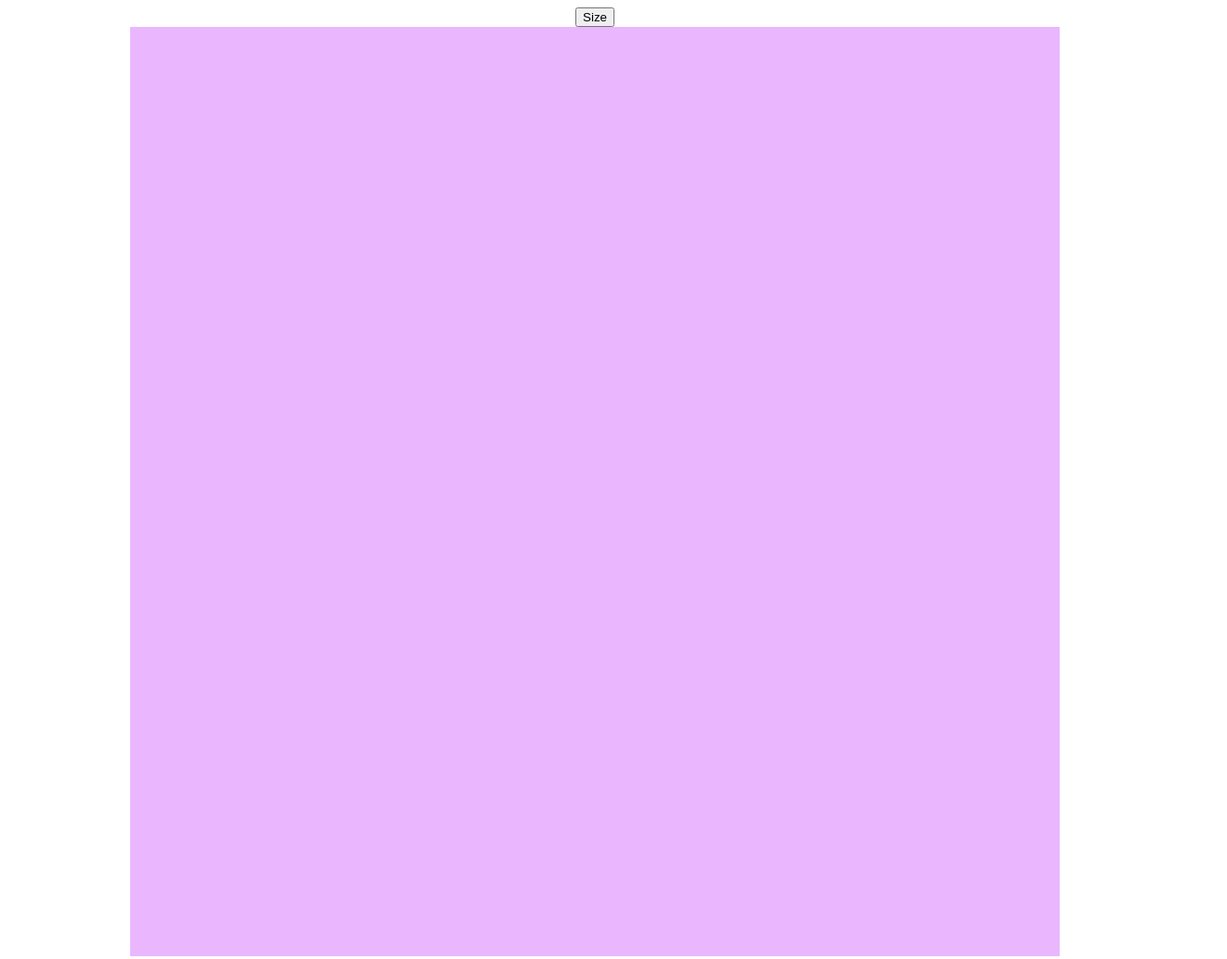
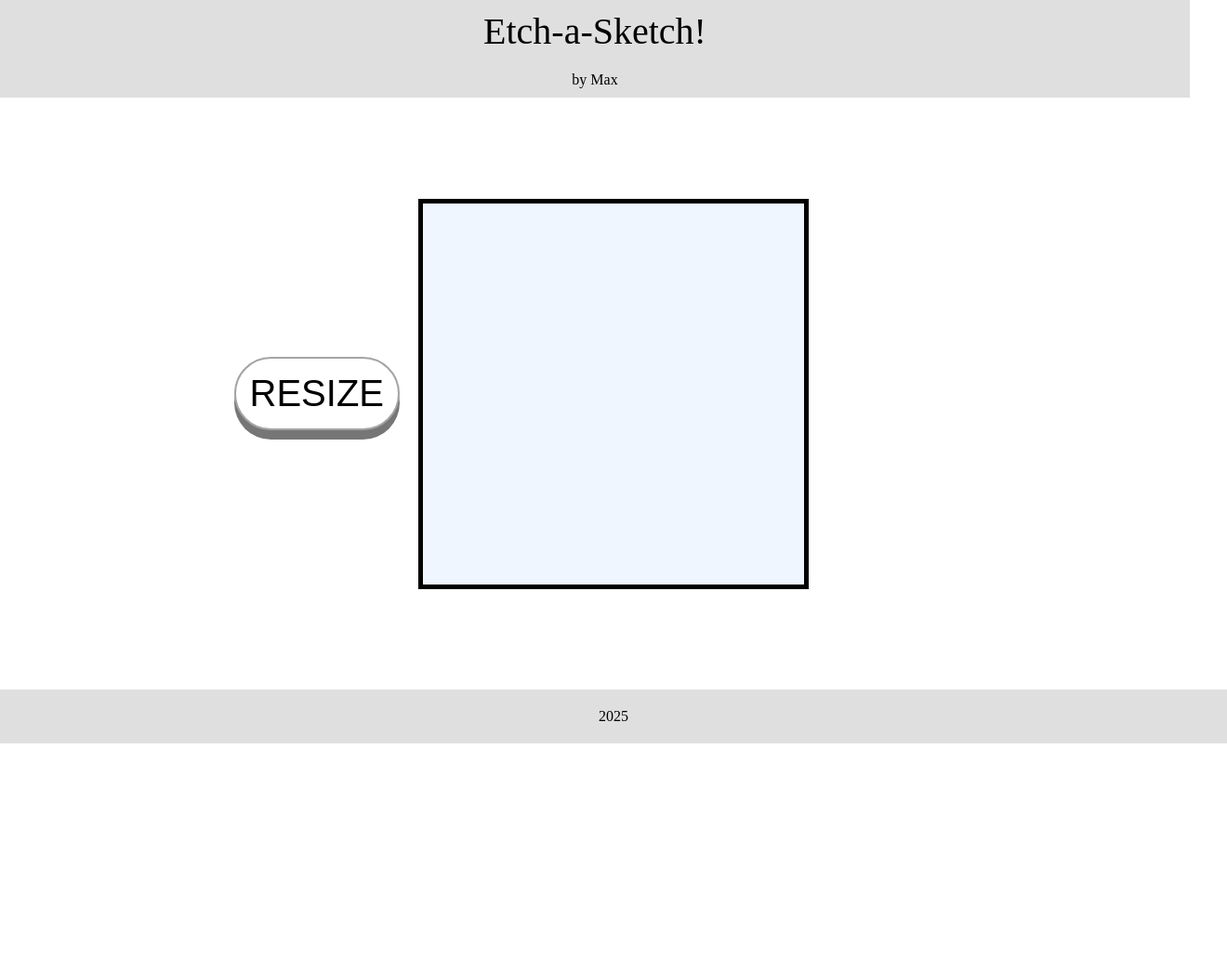
Before and after one commit to MAXIMIES/etch-a-sketch, a plain HTML site: page index.html in a window 1280 px wide. Shown: the whole page at 93% size, 1320 px wide, since content can reach past the window. After the commit the page ends 800 px from the top, so only its background shows below. Drawn offline with Linux system fonts and the light colour scheme.

Commit message:
Add scaling, rework UI
Used an additional box in the container-div to
center the grid with the RESIZE-button to its left
side. Added a little feedback to the button being
pressed, with CSS.

```diff
--- a/index.html
+++ b/index.html
@@ -8,9 +8,19 @@
 
 </head>
 <body>
-    <button id="sizebutton">Size</button>
-    <div id="square-cont">
+    <header>
+        <p id="title">Etch-a-Sketch!</p>
+        <p id="name">by Max</p>
+    </header>
+    <div id="container">
+        <div id="button-container">
+            <button id="sizebutton">RESIZE</button>
+        </div>
+        <div id="square-cont">
+        </div>
+        <div id="sidepanel"></div>
     </div>
+    <footer>2025</footer>
     <script src="javascript.js"></script>
 </body>
 </html>
--- a/javascript.js
+++ b/javascript.js
@@ -21,7 +21,21 @@ function divMaker(parent, number){
 
 divMaker(squareContainer, 16);
 
+sizeButton.addEventListener("mousedown",() =>{
+    sizeButton.className = "clicked";
+    let rect = sizeButton.getBoundingClientRect;
+    console.log(sizeButton.style.top);
+    sizeButton.style.top = rect.top - 8 + "px";
+    console.log(sizeButton.style.top);
+});
+sizeButton.addEventListener("mouseup",() => {
+    sizeButton.classList.remove("clicked");
+    let rect = sizeButton.getBoundingClientRect;
+    sizeButton.style.top = rect.top + 8 + "px";
+});
+
 sizeButton.addEventListener("click", () => {
+
    let promptNumber = window.prompt("enter size by amount of squares per side:", "max. 100");
 
    while(promptNumber>100){
--- a/styles/style.css
+++ b/styles/style.css
@@ -1,18 +1,94 @@
 body{
+    display: flex;
+    flex-direction: column;
+    justify-content: space-between;
+    height: 100vh;
+    margin: 0px;
+
+}
+
+header{
     display: flex;
     flex-direction: column;
     justify-content: center;
     align-items: center;
+    background-color: rgb(223, 223, 223);
+    width: 100%;
 }
+
+#title{
+    width: fit-content;
+    font-size: 40px;
+    margin:10px;
+}
+
+#name{
+    margin:10px;
+}
+
+#container{
+    display: flex;
+    flex-wrap: wrap;
+    justify-content: center;
+    align-items: center;
+    flex-grow: 1;
+
+
+}
+
 #square-cont{
     display: flex;
-    width: 1000px;
-    height: 1000px;
+
     flex-flow: row wrap;
-    background-color: rgb(248, 185, 255);
+    justify-self: center;
+    flex:1;
+    aspect-ratio: 1/1;
+    border:5px solid black;
+    background-color: rgb(255, 255, 255);
 }
 
 .square{
     opacity: 0.1;
     background-color: rgb(105, 167, 248);
 }
+
+#button-container{
+    padding: 20px;
+    display:flex;
+    justify-content: flex-end;
+    flex:1;
+
+}
+button{
+    position: relative;
+    padding:15px;
+    font-size: 40px;
+    border-radius: 40px;
+    border:2px solid rgb(164, 164, 164);
+    background-color: white;
+    box-shadow: 0px 10px rgb(118, 118, 118);
+}
+
+button.clicked{
+    top: 8px;
+    padding:15px;
+    font-size: 40px;
+    border-radius: 40px;
+    border:2px solid rgb(164, 164, 164);
+    background-color: white;
+    box-shadow: 0px 2px rgb(118, 118, 118);
+}
+
+#sidepanel{
+    flex:1;
+    justify-content: flex-end;
+}
+
+footer{
+    display: flex;
+    padding:20px;
+    background-color: rgb(223, 223, 223);
+    width: 100%;
+    justify-content: center;
+    align-items: center;
+}
```
